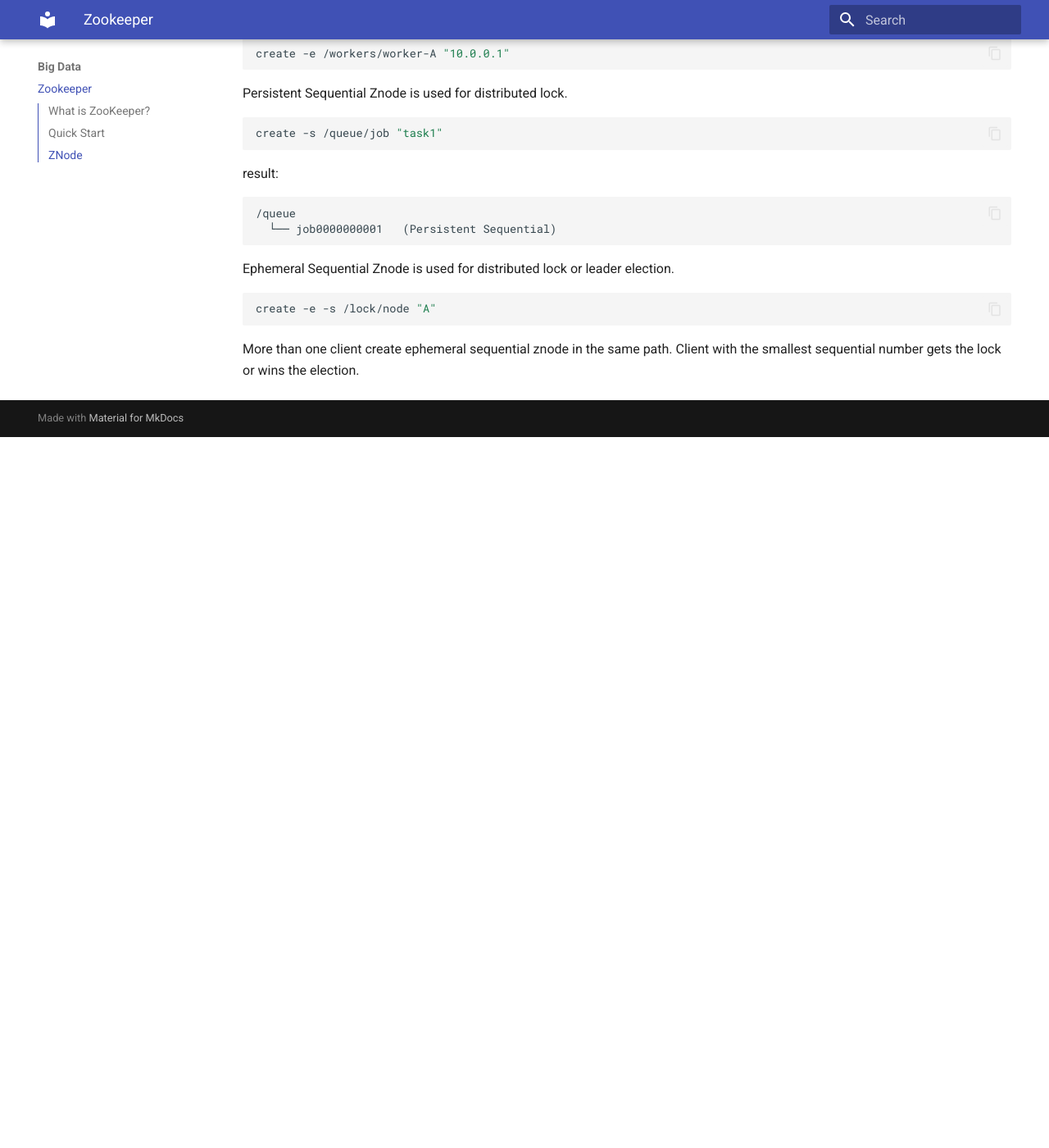
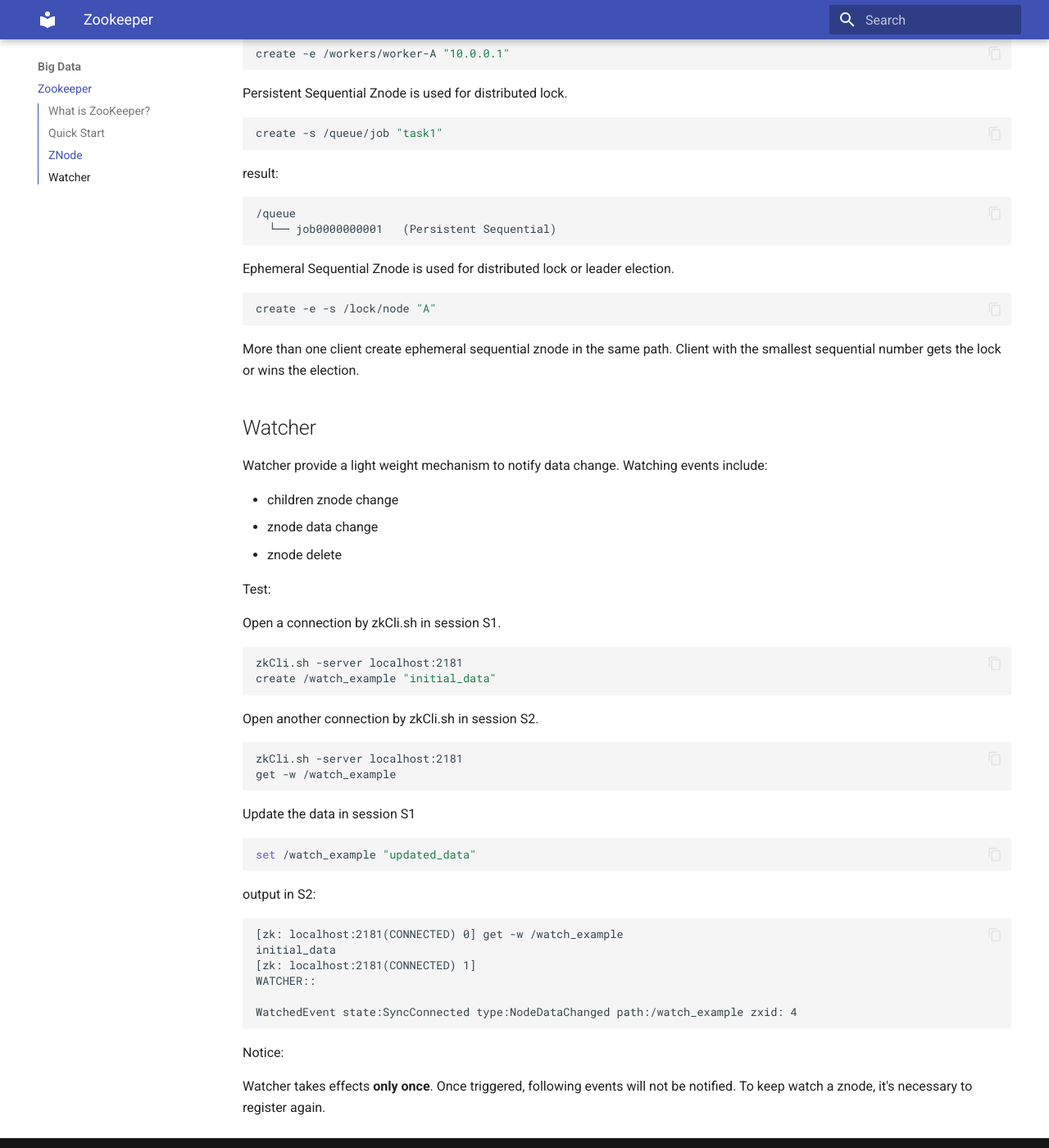
Before and after one commit to yuloxx/yulo-cs-note, an MkDocs documentation site: the page built from docs/big-data/zookeeper.md, in a window 1280 px wide and 1400 px high, scrolled down 2278 px. Shown: the whole window at 82% size. Built offline with MkDocs 1.6.1 and Material for MkDocs 9.7.7, drawn with Linux system fonts in a browser that asks for light colours; before the commit the page ends 2811 px from its top, so only the background shows below that.

Commit message:
feat | introduce watcher

````diff
--- a/docs/big-data/zookeeper.md
+++ b/docs/big-data/zookeeper.md
@@ -132,3 +132,49 @@ create -e -s /lock/node "A"
 ```
 
 More than one client create ephemeral sequential znode in the same path. Client with the smallest sequential number gets the lock or wins the election.
+
+## Watcher
+
+Watcher provide a light weight mechanism to notify data change. Watching events include:
+
+- children znode change
+- znode data change
+- znode delete
+
+Test:
+
+Open a connection by zkCli.sh in session S1.
+
+```sh
+zkCli.sh -server localhost:2181
+create /watch_example "initial_data"
+```
+
+Open another connection by zkCli.sh in session S2.
+
+```sh
+zkCli.sh -server localhost:2181
+get -w /watch_example
+```
+
+Update the data in session S1
+
+```sh
+set /watch_example "updated_data"
+```
+
+output in S2:
+
+```
+[zk: localhost:2181(CONNECTED) 0] get -w /watch_example
+initial_data
+[zk: localhost:2181(CONNECTED) 1]
+WATCHER::
+
+WatchedEvent state:SyncConnected type:NodeDataChanged path:/watch_example zxid: 4
+
+```
+
+Notice:
+
+Watcher takes effects **only once**. Once triggered, following events will not be notified.  To keep watch a znode, it's necessary to register again.
````
